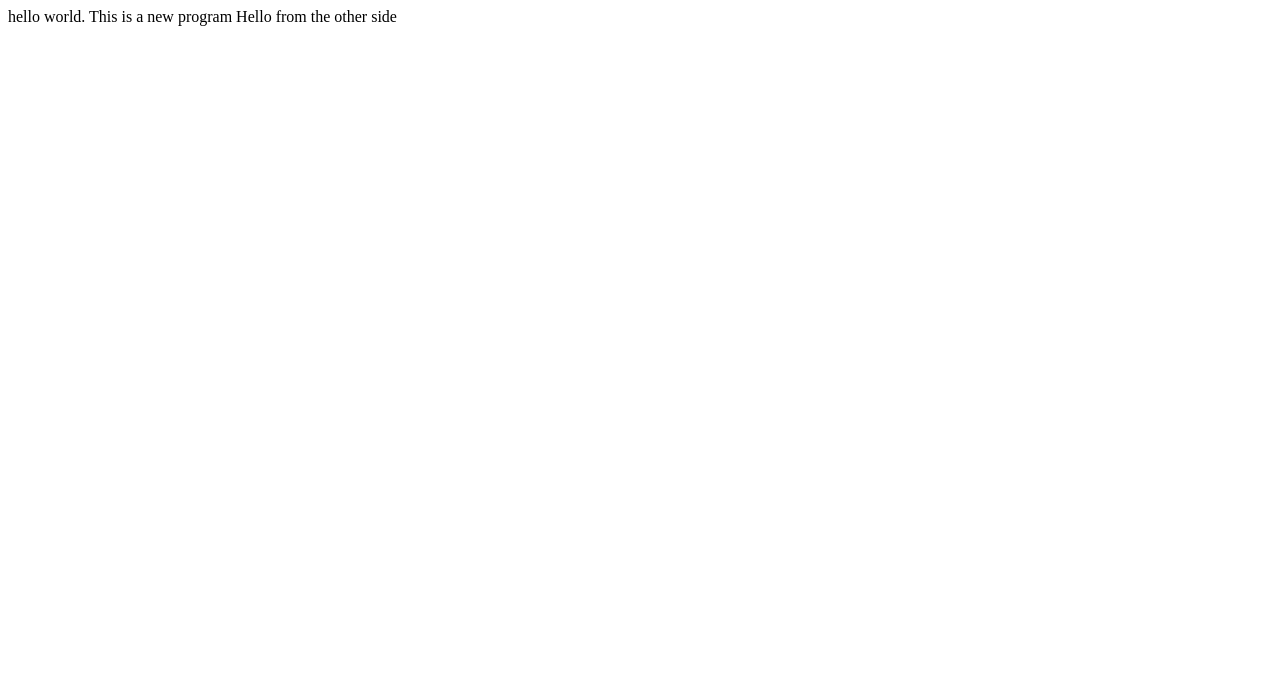
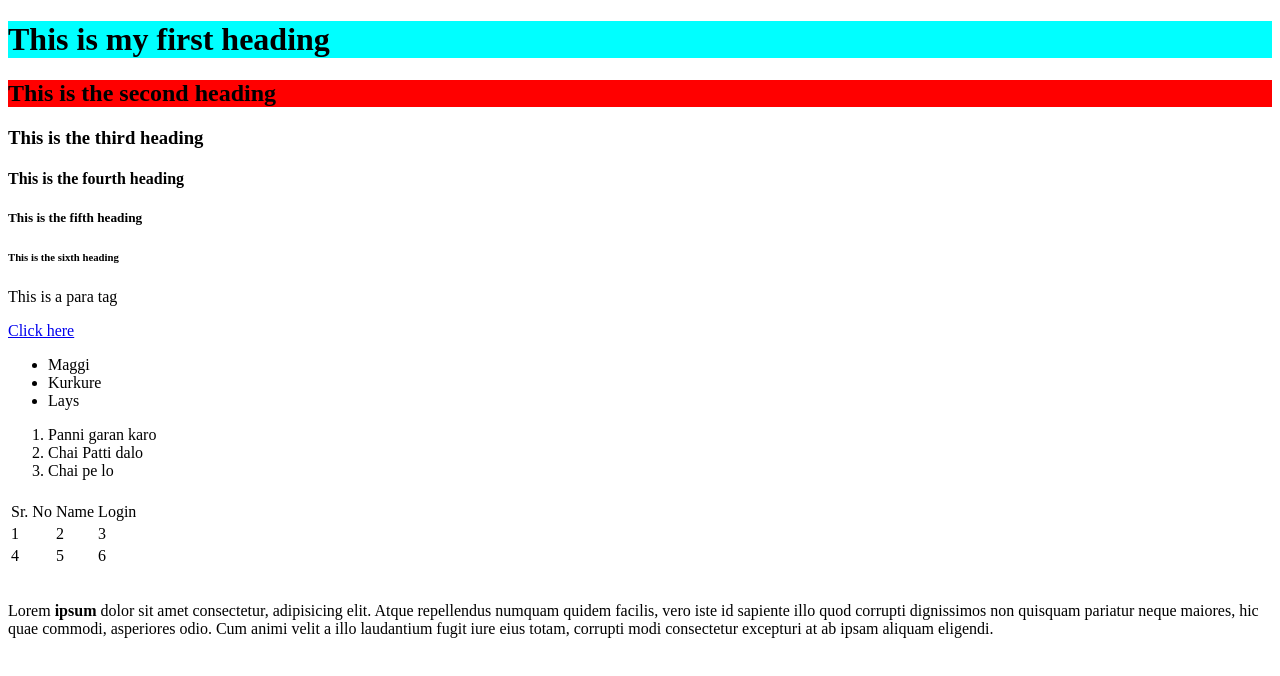
Before and after one commit to swayamchhaba/LearnFullStack, a plain HTML site: page HelloWorld.html in a window 1280 px wide. Drawn offline with Linux system fonts and the light colour scheme.

Commit message:
learing various tags in html

```diff
--- a/HelloWorld.html
+++ b/HelloWorld.html
@@ -1,10 +1,61 @@
 <!DOCTYPE html>
+
 <html lang="en">
-<head>
-    hello world. This is a new program
-    <title>Document</title>
-</head>
-<body>
-    Hello from the other side
-</body>
+    <head>
+        <meta charset="UTF-8">
+        <meta name="viewport" content="width=device-width, initial-scale=1.0">
+        <title>Document</title>
+    </head>
+
+    <body>
+        <h1 style="background-color: aqua;">This is my first heading</h1>
+        <h2 style="background-color: red;">This is the second heading</h2>
+        <h3>This is the third heading</h3>
+        <h4>This is the fourth heading</h4>
+        <h5>This is the fifth heading</h5>
+        <h6>This is the sixth heading</h6>
+
+        <p>This is a para tag</p>
+
+        <a href="https://www.google.com"> Click here</a>
+
+        <ul>
+            <li>Maggi</li>
+            <li>Kurkure</li>
+            <li>Lays</li>
+        </ul>
+
+        <ol>
+            <li>Panni garan karo</li>
+            <li>Chai Patti dalo</li>
+            <li>Chai pe lo</li>
+        </ol>
+
+        <!-- to make the same table from shortcut use the line - table>(tr>td*3)*3 -->
+        <table>
+            <tr>
+                <th></th>
+            </tr>
+            <tr>
+                <td>Sr. No</td>
+                <td>Name</td>
+                <td>Login</td>
+            </tr>
+            <tr>
+                <td>1</td>
+                <td>2</td>
+                <td>3</td>
+            </tr>
+            <tr>
+                <td>4</td>
+                <td>5</td>
+                <td>6</td>
+            </tr>
+        </table>
+
+        <img src="" alt="">
+
+        <p>Lorem <strong>ipsum</strong> dolor sit amet consectetur, adipisicing elit. Atque repellendus numquam quidem facilis, vero iste id sapiente illo quod corrupti dignissimos non quisquam pariatur neque maiores, hic quae commodi, asperiores odio. Cum animi velit a illo laudantium fugit iure eius totam, corrupti modi consectetur excepturi at ab ipsam aliquam eligendi.</p>
+
+    </body>
 </html>
```
